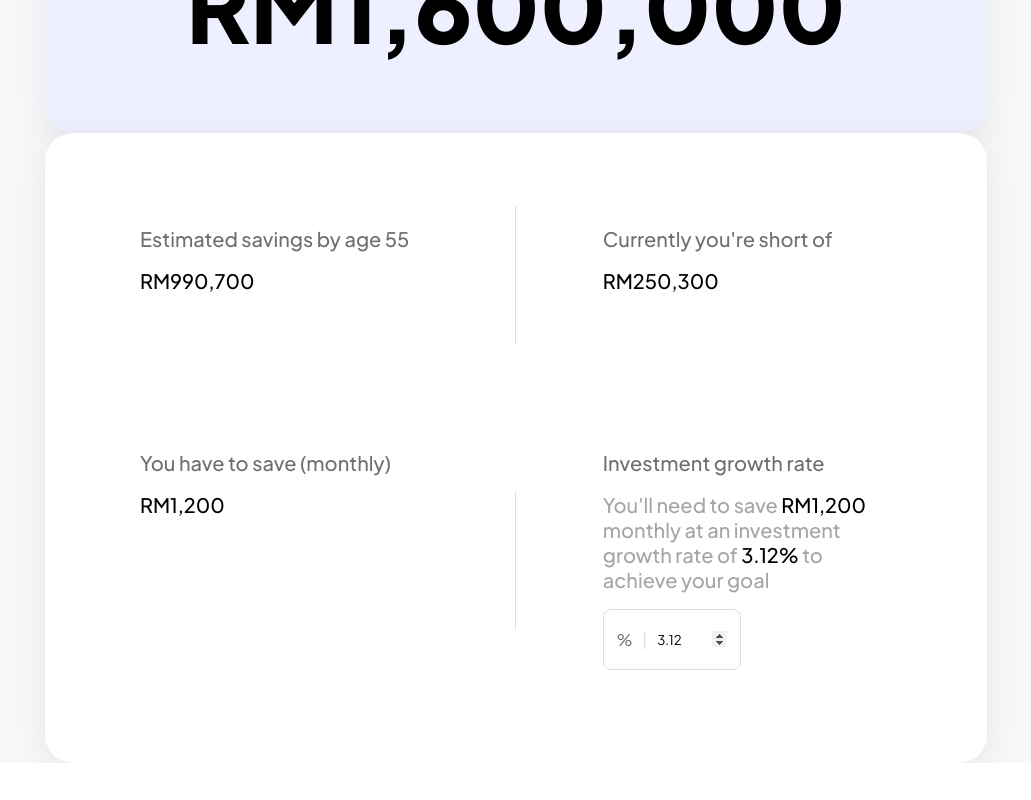
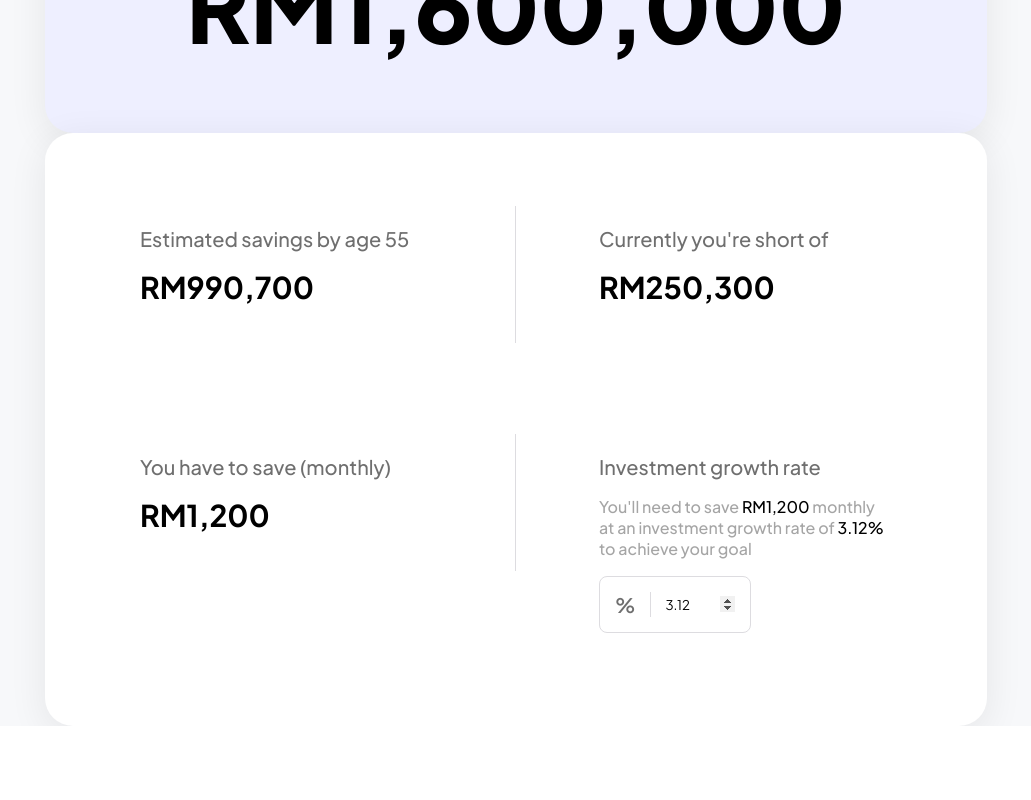
Before and after one commit to MeyAdam/moneymama, a React (Vite) app: page / in a window 1280 px wide. Shown: the part 3720-4520 px from the top of the page, without its empty margins (124-1155 px from the left). Built offline with nearby package versions, Linux system fonts and the light colour scheme.

Commit message:
update section total accumulated UI responsiveness

```diff
--- a/src/components/TotalAccumulated/TotalAccumulated.jsx
+++ b/src/components/TotalAccumulated/TotalAccumulated.jsx
@@ -14,33 +14,26 @@ const TotalAccumulated = () => {
         <div className={css.boxEstimatedDetails}>
           {/* age is dynamic from retiredAge input */}
           <p className={css.title}>Estimated savings by age 55</p>
-          <p>RM990,700</p>
+          <p className={css.amount}>RM990,700</p>
         </div>
-
-        <div class={css.verticalLine}></div>
 
         <div className={css.boxEstimatedDetails}>
           <p className={css.title}>Currently you're short of</p>
-          <p>RM250,300</p>
+          <p className={css.amount}>RM250,300</p>
         </div>
 
         <div className={css.boxEstimatedDetails}>
           <p className={css.title}>You have to save (monthly)</p>
-          <p>RM1,200</p>
+          <p className={css.amount}>RM1,200</p>
         </div>
-
-        <div class={css.verticalLine}></div>
 
         <div className={css.boxEstimatedDetails}>
           <p className={css.title}>Investment growth rate</p>
-          <p style={{color: "var(--grey02)"}}>
+          <p style={{color: "var(--grey02)", fontSize: "16px"}}>
             You'll need to save <span style={{color: "var(--black)"}}>RM1,200</span> monthly at an investment growth rate of <span style={{color: "var(--black)"}}>{investmentGrowthRate}%</span> to achieve your goal
           </p>
           <div className={css.wrapperInputGroup}>
-            <span className={css.inputGroupText}>%</span>
-            <span style={{ padding: "0 10px", color: "var(--lightGrey)" }}>
-              |
-            </span>
+            <p className={css.inputGroupText}>%</p>
             <input
               className={css.investmentGrowthRate}
               type="number"
--- a/src/components/TotalAccumulated/TotalAccumulated.module.css
+++ b/src/components/TotalAccumulated/TotalAccumulated.module.css
@@ -1,35 +1,19 @@
 .wrapperTotalAccumulated {
-    padding: 73px 95px;
+    padding: 50px 20px;
     display: grid;
-    grid-template-columns: 1fr 1% 1fr;
-    row-gap: 87px;
-    /* align-items: center; */
-}
-
-.verticalLine {
-    width: 1px;
-    height: 137px;
-    background-color: var(--lightGrey);
-    justify-self: center;
-    align-self: center;
+    grid-template-columns: 1fr;
+    row-gap: 50px;
 }
 
 .boxEstimatedDetails {
     display: flex;
     flex-direction: column;
     gap: 17px;
-    align-items: flex-start;
-    padding: 20px 0;
 }
 
-.boxEstimatedDetails:nth-child(1),
-.boxEstimatedDetails:nth-child(4) {
-    padding-right: 83px;
-}
-
-.boxEstimatedDetails:nth-child(3),
-.boxEstimatedDetails:nth-child(6) {
-    padding-left: 83px;
+.amount {
+    font-size: 30px;
+    font-weight: 700;
 }
 
 .title {
@@ -38,15 +22,27 @@
 
 .wrapperInputGroup {
     display: flex;
-    height: 61px;
     border: 1px solid #DDDCE0;
     border-radius: 8px;
     align-items: center;
-    padding: 20px 13px;
+    padding: 15px;
+    gap: 30px;
 }
 
 .inputGroupText {
     color: var(--grey01);
+    font-weight: 600;
+    position: relative;
+}
+
+.inputGroupText::before {
+    content: "";
+    display: flex;
+    height: 100%;
+    width: 1px;
+    background-color: var(--lightGrey);
+    position: absolute;
+    left: 35px;
 }
 
 .investmentGrowthRate {
@@ -54,3 +50,51 @@
     border: none;
     outline: none;
 }
+
+@media (min-width: 768px) {
+    .wrapperTotalAccumulated {
+        padding: 73px 95px;
+        grid-template-columns: 1fr 1fr;
+        row-gap: 108px;
+    }
+
+    .boxEstimatedDetails {
+        align-items: flex-start;
+        padding: 20px 0;
+    }
+
+    .boxEstimatedDetails:nth-child(1),
+    .boxEstimatedDetails:nth-child(3) {
+        padding-right: 50px;
+        position: relative;
+    }
+
+    .boxEstimatedDetails:nth-child(1)::before,
+    .boxEstimatedDetails:nth-child(3)::before {
+        content: "";
+        display: flex;
+        height: 137px;
+        width: 1px;
+        background-color: var(--lightGrey);
+        position: absolute;
+        top: 0;
+        right: 0;
+    }
+
+    .boxEstimatedDetails:nth-child(2),
+    .boxEstimatedDetails:nth-child(4) {
+        padding-left: 50px;
+    }
+}
+
+@media (min-width: 820px) {
+    .boxEstimatedDetails:nth-child(1),
+    .boxEstimatedDetails:nth-child(3) {
+        padding-right: 83px;
+    }
+
+    .boxEstimatedDetails:nth-child(2),
+    .boxEstimatedDetails:nth-child(4) {
+        padding-left: 83px;
+    }
+}
```
